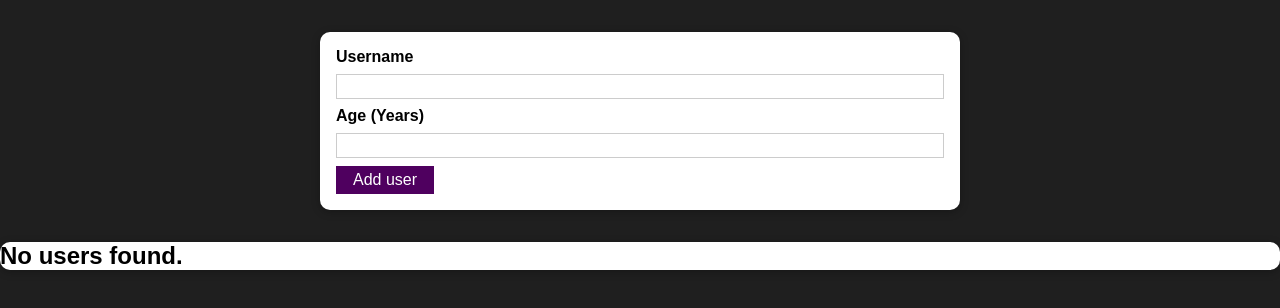
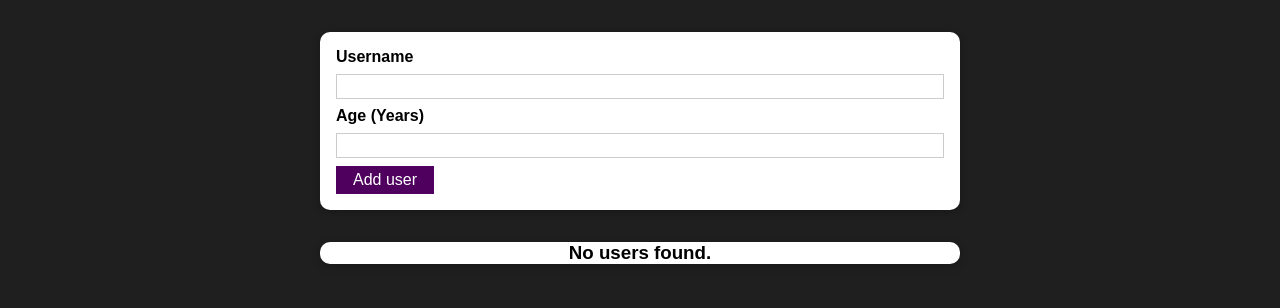
Before and after one commit to Cruelkid/usersApp, a React (Create React App) app: page / in a window 1280 px wide. Shown: the top 308 px of the page. Built offline with nearby package versions, Linux system fonts and the light colour scheme.

Commit message:
added styling for 'no users' message

```diff
--- a/src/components/UI/Card.module.css
+++ b/src/components/UI/Card.module.css
@@ -3,3 +3,8 @@
     box-shadow: 0px 2px 8px rgba(0, 0, 0, 0.26);
     border-radius: 10px;
 }
+
+.card h3 {
+    margin: 15px;
+    text-align: center;
+}
--- a/src/components/Users/UsersList.js
+++ b/src/components/Users/UsersList.js
@@ -6,8 +6,8 @@ import styles from "./UsersList.module.css";
 const UsersList = (props) => {
     if (props.items.length === 0) {
         return (
-            <Card>
-                <h2>No users found.</h2>
+            <Card className={styles.users}>
+                <h3>No users found.</h3>
             </Card>
         );
     }
```
